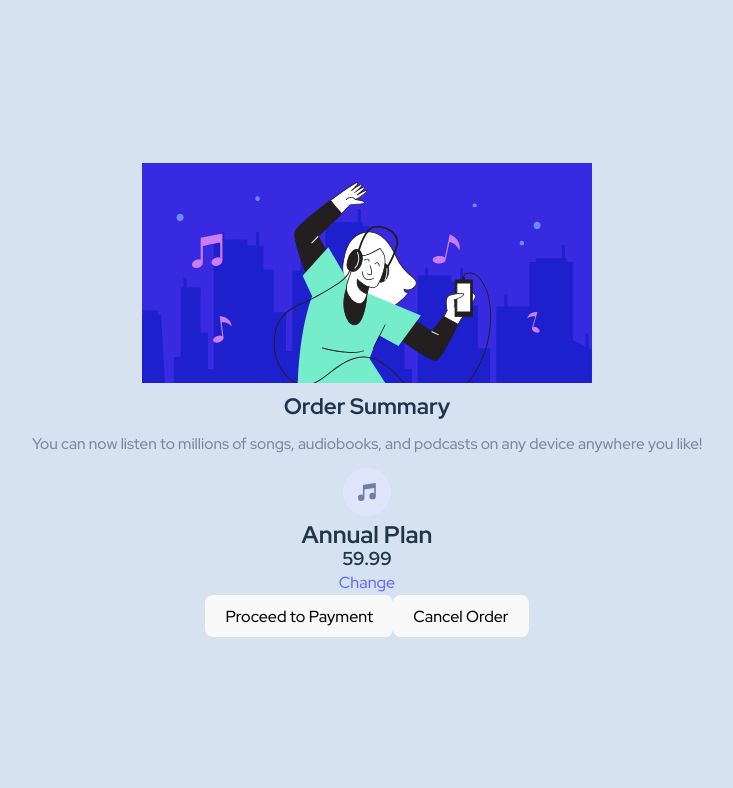
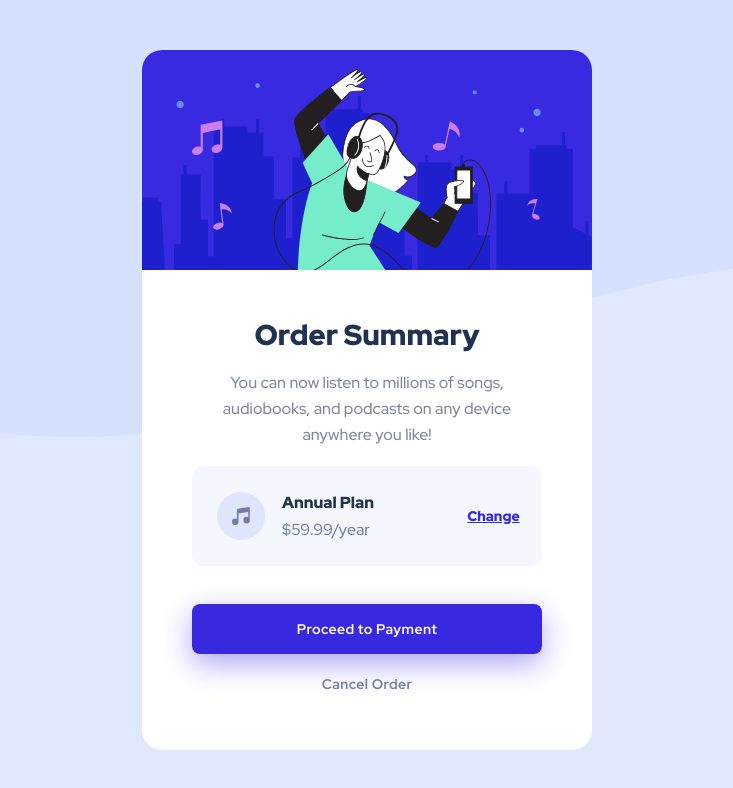
Before and after one commit to AlainPrevot/Components, a React (Vite) app: page / in a window 1280 px wide. Shown: the top 788 px of the page, without its empty margins (273-1006 px from the left). Built offline with nearby package versions, Linux system fonts and the light colour scheme.

Commit message:
Tarjeta de resumen de pedido terminada

```diff
--- a/src/style/TarjetaResumenPedido.css
+++ b/src/style/TarjetaResumenPedido.css
@@ -5,127 +5,168 @@
   padding: 0;
 }
 
-@media only screen and (max-width: 460px) {
 body {
+  background-color: hsl(225deg, 100%, 94%);
+  background-image: url(../assets/TarjetaResumenPedido/pattern-background-desktop.svg);
+  background-repeat: repeat no-repeat;
   width: 100vw;
-    height: 100vh;
-    background-color: hsl(225deg, 100%, 94%);
-    background-image: none;
 }
+
 .tarjeta {
-    background-color: hsl(225deg, 100%, 98%);
   background-color: white;
   border-radius: 20px;
+  height: 700px;
   overflow: hidden;
-    height: 566px;
-    width: 324px;
-    position: relative;
 }
-  .imagen {
-    height: 210px;
-    transform: scale(0.8);
-    position: absolute;
-    left: -65px;
-    top: -30px;
-  }
+
 .tarjeta--content {
-    width: 324px;
-    height: 404px;
+  box-sizing: border-box;
   display: flex;
   flex-direction: column;
   justify-content: space-evenly;
-    padding: 20px 22px 10px 22px;
-    box-sizing: border-box;
-    position: absolute;
-    bottom: 0px;
+  height: 470px;
+  padding: 38px 50px 34px 50px;
+  width: 450px;
 }
+
 h1 {
+  font-size: 1.8rem;
   font-weight: 900;
-    font-size: 1.3rem;
 }
+
 p {
+  font-size: 1rem;
   font-weight: 500;
-    font-size: 15px;
   line-height: 26px;
 }
+
 .tarjeta--content__precio {
-    height: 80px;
+  background-color: hsl(225deg, 100%, 98%);
+  border-radius: 10px;
   display: grid;
-    grid-template-columns: 1fr 140px 1fr;
+  grid-template-columns: 1fr 180px 1fr;
   grid-template-rows: 1fr 1fr;
-    border-radius: 10px;
-    padding: 12px 12px;
-    box-sizing: border-box;
-    background-color: hsl(225deg, 100%, 98%);
+  height: 60px;
+  padding: 20px 12px;
 }
+
 .prueba {
   grid-column: 1/2;
   grid-row: 1/3;
   margin: 6px auto;
 }
+
 .tarjeta--content__precio h2 {
+  box-sizing: border-box;
+  font-size: 1rem;
+  font-weight: 900;
   grid-column: 2/3;
   grid-row: 1/2;
-    font-size: 16px;
+  padding: 5px 0 0 5px;
   text-align: left;
-    padding: 5px 0 0 5px;
+}
+
+.tarjeta--content__precio h3 {
   box-sizing: border-box;
-    font-weight: 900;
-    font-family: Red Hat Display, sans-serif;
-  }
-  .tarjeta--content__precio h3 {
+  color: hsl(224deg, 23%, 55%);
+  font-size: 1rem;
+  font-weight: 500;
   grid-column: 2/3;
   grid-row: 2/3;
-    font-weight: 500;
-    color: hsl(224deg, 23%, 55%);
-    font-size: 16px;
+  padding: 2px 0 0 5px;
   text-align: left;
-    padding: 2px 0 0 5px;
-    box-sizing: border-box;
 }
+
 .tarjeta--content__precio h3:before {
   content: "$";
 }
+
 .tarjeta--content__precio h3:after {
   content: "/year";
 }
+
 .tarjeta--content__precio a {
+  color: hsl(245deg, 75%, 52%);
+  font-size: 14px;
+  font-weight: 900;
   grid-column: 3/4;
   grid-row: 1/3;
   padding-top: 18px;
-    font-size: 14px;
-    font-weight: 900;
   text-decoration: underline;
-    color: hsl(245deg, 75%, 52%);
 }
-  .ProcedeCompra {
-    margin-top: 20px;
-    height: 50px;
-    background-color: hsl(245deg, 75%, 52%);
-    color: white;
+
+.ProcedeCompra, .CancelaCompra {
   font-size: 14px;
   font-weight: 700;
+}
+
+.ProcedeCompra {
+  background-color: hsl(245deg, 75%, 52%);
+  box-shadow: 0 10px 30px 0 hsl(245deg, 75%, 80%);
+  color: white;
+  height: 50px;
   letter-spacing: 0.4px;
-    box-shadow: 0 10px 20px 0 hsl(245deg, 75%, 80%);
+  margin-top: 34px;
 }
+
 .ProcedeCompra:hover {
   background-color: hsl(245deg, 75%, 62%);
 }
+
 .tarjeta--content__precio a:hover {
   text-decoration: none;
   color: hsl(245deg, 75%, 62%);
 }
+
 .CancelaCompra {
-    font-size: 14px;
-    letter-spacing: 0.4px;
-    font-weight: 700;
-    height: 50px;
   background-color: transparent;
   color: hsl(224deg, 23%, 55%);
+  height: 50px;
+  letter-spacing: 0.4px;
   outline: transparent !important;
 }
+
 .CancelaCompra:hover {
   border: transparent;
   color: hsl(223deg, 47%, 23%);
 }
+
+@media only screen and (max-width: 460px) {
+  body {
+    background-image: none;
+  }
+  .tarjeta {
+    height: 566px;
+    position: relative;
+    width: 324px;
+  }
+  .imagen {
+    left: -65px;
+    position: absolute;
+    top: -30px;
+    transform: scale(0.8);
+  }
+  .tarjeta--content {
+    bottom: 0px;
+    height: 404px;
+    padding: 20px 22px 10px 22px;
+    position: absolute;
+    width: 324px;
+  }
+  h1 {
+    font-size: 1.3rem;
+  }
+  p {
+    font-size: 15px;
+  }
+  .tarjeta--content__precio {
+    box-sizing: border-box;
+    grid-template-columns: 1fr 140px 1fr;
+    height: 80px;
+    padding: 12px 12px;
+  }
+  .ProcedeCompra {
+    box-shadow: 0 10px 20px 0 hsl(245deg, 75%, 80%);
+    margin-top: 20px;
+  }
 }/*# sourceMappingURL=TarjetaResumenPedido.css.map */
--- a/src/style/TarjetaResumenPedido.sass
+++ b/src/style/TarjetaResumenPedido.sass
@@ -1,15 +1,3 @@
-
-// ## Typography
-
-// ### Body Copy
-
-// - Font size (paragraph): 16px
-
-// ### Font
-
-// - Family: [Red Hat Display](https://fonts.google.com/specimen/Red+Hat+Display)
-// - Weights: 500, 700, 900
-
 @import url('https://fonts.googleapis.com/css2?family=Red+Hat+Display:wght@500;700;900&display=swap')
 
 $PaleBlue: hsl(225, 100%, 94%)
@@ -25,254 +13,156 @@ $DarkBlue: hsl(223, 47%, 23%)
     margin: 0
     padding: 0
 
-// body
-//     width: 100vw
-//     background-color: $PaleBlue
-//     background-image: url(../assets/TarjetaResumenPedido/pattern-background-desktop.svg)
-//     background-repeat: repeat no-repeat
+body
+    background-color: $PaleBlue
+    background-image: url(../assets/TarjetaResumenPedido/pattern-background-desktop.svg)
+    background-repeat: repeat no-repeat
+    width: 100vw
 
-// .tarjeta
-//     background-color: $VeryPaleBlue
-//     background-color: white
-//     border-radius: 20px
-//     overflow: hidden
-//     height: 700px
+.tarjeta
+    background-color: white
+    border-radius: 20px
+    height: 700px
+    overflow: hidden
 
+.tarjeta--content
+    box-sizing: border-box
+    display: flex
+    flex-direction: column
+    justify-content: space-evenly
+    height: 470px
+    padding: 38px 50px 34px 50px
+    width: 450px
 
-// .tarjeta--content
-//     width: 450px
-//     height: 470px
-//     display: flex
-//     flex-direction: column
-//     justify-content: space-evenly
-//     padding: 38px 50px 34px 50px
-//     box-sizing: border-box
+h1
+    font:
+        size: 1.8rem
+        weight: 900
 
+p
+    font:
+        size: 1rem
+        weight: 500
+    line-height: 26px
 
-// h1
-//     font-weight: 900
-//     font-size: 1.8rem
+.tarjeta--content__precio
+    background-color: $VeryPaleBlue
+    border-radius: 10px
+    display: grid
+    grid-template-columns: 1fr 180px 1fr
+    grid-template-rows: 1fr 1fr
+    height: 60px
+    padding: 20px 12px
 
+.prueba
+    grid-column: 1 / 2
+    grid-row: 1 / 3
+    margin: 6px auto
 
-// p
-//     font-weight: 500
-//     font-size: 16px
-//     line-height: 26px
+.tarjeta--content__precio h2
+    box-sizing: border-box
+    font:
+        size: 1rem
+        weight: 900
+    grid-column: 2/3
+    grid-row: 1/2
+    padding: 5px 0 0 5px
+    text-align: left
 
+.tarjeta--content__precio h3
+    box-sizing: border-box
+    color: $DesaturatedBlue
+    font:
+        size: 1rem
+        weight: 500
+    grid-column: 2/3
+    grid-row: 2/3
+    padding: 2px 0 0 5px
+    text-align: left
 
+.tarjeta--content__precio h3:before
+    content: '$'
 
-// .tarjeta--content__precio
-//     height: 60px
-//     display: grid
-//     grid-template-columns: 1fr 180px 1fr
-//     grid-template-rows: 1fr 1fr
-//     border-radius: 10px
-//     padding: 20px 12px
+.tarjeta--content__precio h3:after
+    content: '/year'
 
-//     background-color: $VeryPaleBlue
+.tarjeta--content__precio a
+    color: $BrightBlue
+    font:
+        size: 14px
+        weight: 900
+    grid-column: 3 / 4
+    grid-row: 1/3
+    padding-top: 18px
+    text-decoration: underline
 
-// .prueba
-//     grid-column: 1 / 2
-//     grid-row: 1 / 3
-//     margin: 6px auto
+.ProcedeCompra, .CancelaCompra
+    font:
+        size: 14px
+        weight: 700
 
-// .tarjeta--content__precio h2
-//     grid-column: 2/3
-//     grid-row: 1/2
-//     font-size: 16px
-//     text-align: left
-//     padding: 5px 0 0 5px
-//     box-sizing: border-box
-//     font-weight: 900
-//     font-family: Red Hat Display, sans-serif
+.ProcedeCompra
+    background-color: $BrightBlue
+    box-shadow: 0 10px 30px 0 hsl(245, 75%, 80%)
+    color: white
+    height: 50px
+    letter-spacing: 0.4px
+    margin-top: 34px
 
-// .tarjeta--content__precio h3
-//     grid-column: 2/3
-//     grid-row: 2/3
-//     font-weight: 500
-//     color: $DesaturatedBlue
-//     font-size: 16px
-//     text-align: left
-//     padding: 2px 0 0 5px
-//     box-sizing: border-box
+.ProcedeCompra:hover
+    background-color: $hover
 
-// .tarjeta--content__precio h3:before
-//     content: '$'
+.tarjeta--content__precio a:hover
+    text-decoration: none
+    color: $hover
 
-// .tarjeta--content__precio h3:after
-//     content: '/year'
-// .tarjeta--content__precio a
-//     grid-column: 3 / 4
-//     grid-row: 1/3
-//     padding-top: 18px
-//     font-size: 14px
-//     font-weight: 900
-//     text-decoration: underline
-//     color: $BrightBlue
+.CancelaCompra
+    background-color: transparent
+    color: $DesaturatedBlue
+    height: 50px
+    letter-spacing: 0.4px
+    outline: transparent !important
 
-
-
-// .ProcedeCompra
-//     margin-top: 34px
-//     height: 50px
-//     background-color: $BrightBlue
-//     color: white
-//     font-size: 14px
-//     font-weight: 700
-//     letter-spacing: 0.4px
-//     box-shadow: 0 10px 30px 0 hsl(245, 75%, 80%)
-
-// .ProcedeCompra:hover
-//     background-color: $hover
-
-// .tarjeta--content__precio a:hover
-//     text-decoration: none
-//     color: $hover
-
-// .CancelaCompra
-//     font-size: 14px
-//     letter-spacing: 0.4px
-//     font-weight: 700
-//     height: 50px
-//     background-color: transparent
-//     color: $DesaturatedBlue
-//     outline: transparent !important
-
-// .CancelaCompra:hover
-//     border: transparent
-//     color: $DarkBlue
+.CancelaCompra:hover
+    border: transparent
+    color: $DarkBlue
 
 
 @media only screen and (max-width: 460px)
 
     body
-        width: 100vw
-        height: 100vh
-        background-color: $PaleBlue
         background-image: none
 
-
     .tarjeta
-        background-color: $VeryPaleBlue
-        background-color: white
-        border-radius: 20px
-        overflow: hidden
         height: 566px
+        position: relative
         width: 324px
-        position: relative
 
     .imagen
-        height: 210px
+        left: -65px
+        position: absolute
+        top: -30px
         transform: scale(0.8)
-        position: absolute
-        left: -65px
-        top: -30px
 
     .tarjeta--content
+        bottom: 0px
+        height: 404px
+        padding: 20px 22px 10px 22px
+        position: absolute
         width: 324px
-        height: 404px
-        display: flex
-        flex-direction: column
-        justify-content: space-evenly
-        // padding: 38px 50px 34px 50px
-        padding: 20px 22px 10px 22px
-        box-sizing: border-box
-        position: absolute
-        // top: -30px
-        bottom: 0px
-
 
     h1
-        font-weight: 900
         font-size: 1.3rem
 
-
     p
-        font-weight: 500
         font-size: 15px
-        line-height: 26px
-
-
 
     .tarjeta--content__precio
+        box-sizing: border-box
+        grid-template-columns: 1fr 140px 1fr
         height: 80px
-        display: grid
-        grid-template-columns: 1fr 140px 1fr
-        grid-template-rows: 1fr 1fr
-        border-radius: 10px
         padding: 12px 12px
-        box-sizing: border-box
-
-        background-color: $VeryPaleBlue
-
-
-    .prueba
-        grid-column: 1 / 2
-        grid-row: 1 / 3
-        margin: 6px auto
-
-    .tarjeta--content__precio h2
-        grid-column: 2/3
-        grid-row: 1/2
-        font-size: 16px
-        text-align: left
-        padding: 5px 0 0 5px
-        box-sizing: border-box
-        font-weight: 900
-        font-family: Red Hat Display, sans-serif
-
-    .tarjeta--content__precio h3
-        grid-column: 2/3
-        grid-row: 2/3
-        font-weight: 500
-        color: $DesaturatedBlue
-        font-size: 16px
-        text-align: left
-        padding: 2px 0 0 5px
-        box-sizing: border-box
-
-    .tarjeta--content__precio h3:before
-        content: '$'
-
-    .tarjeta--content__precio h3:after
-        content: '/year'
-    .tarjeta--content__precio a
-        grid-column: 3 / 4
-        grid-row: 1/3
-        padding-top: 18px
-        font-size: 14px
-        font-weight: 900
-        text-decoration: underline
-        color: $BrightBlue
-
-
 
     .ProcedeCompra
+        box-shadow: 0 10px 20px 0 hsl(245, 75%, 80%)
         margin-top: 20px
-        height: 50px
-        background-color: $BrightBlue
-        color: white
-        font-size: 14px
-        font-weight: 700
-        letter-spacing: 0.4px
-        box-shadow: 0 10px 20px 0 hsl(245, 75%, 80%)
-
-    .ProcedeCompra:hover
-        background-color: $hover
-
-    .tarjeta--content__precio a:hover
-        text-decoration: none
-        color: $hover
-
-    .CancelaCompra
-        font-size: 14px
-        letter-spacing: 0.4px
-        font-weight: 700
-        height: 50px
-        background-color: transparent
-        color: $DesaturatedBlue
-        outline: transparent !important
-
-    .CancelaCompra:hover
-        border: transparent
-        color: $DarkBlue
```
Also changed, not shown: 1 other file (tests, documents, lock files or other folders). Lines whose indentation alone changed are shown as unchanged.
